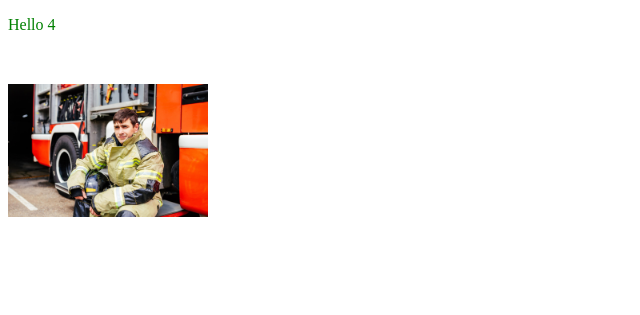
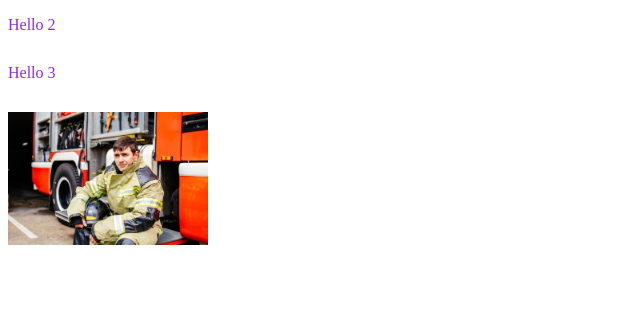
Before and after one commit to maxtm13/Git_new_project, a website: page src/index.html in a window 1280 px wide. Shown: the whole page, without its empty margins (0-640 px from the left). Drawn offline with nearby package versions, Linux system fonts and the light colour scheme; files that its build step writes are made by us from their sources.

Commit message:
Исправил ошибку синхнизации HTML

```diff
--- a/src/index.html
+++ b/src/index.html
@@ -10,7 +10,8 @@
 <body>
   <section class="main_section"></section>
     <div class="container">
-    <p class="text__info">Hello 4</p>
+    <p class="text__info">Hello  2</p>
+    <p class="text__info">Hello  3</p>
 
    <div class="image">
     <img src="img/1.jpg" alt="image" class="imsge">
--- a/src/scripts/main.js
+++ b/src/scripts/main.js
@@ -5,5 +5,5 @@ class people{
 }
 let b = new people()
 b.sayhi()
-let a = 'Hello'
+let a = 'Hello Hello'
 console.log(a)
--- a/src/styles/style.less
+++ b/src/styles/style.less
@@ -1,7 +1,7 @@
 body {
-  color: green;
+  color: blueviolet;
   p {
-    margin-bottom: 50px;
+    margin-bottom: 30px;
     &:hover{
       color: red;
       cursor: default;
```
Also changed, not shown: gulpfile.js (+14 -11 lines).
